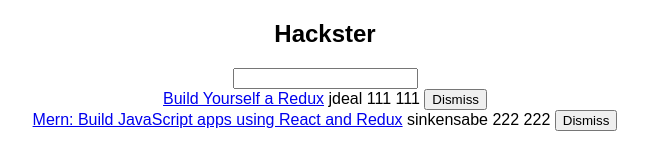
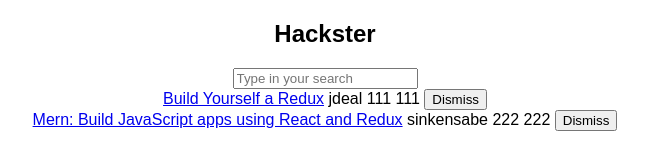
Before and after one commit to oaksofmamre/hackster, a React (Create React App) app: page / in a window 1280 px wide. Shown: the top 160 px of the page, without its empty margins (315-963 px from the left). Built offline with nearby package versions, Linux system fonts and the light colour scheme.

Commit message:
refactor

```diff
--- a/src/App.js
+++ b/src/App.js
@@ -57,25 +57,21 @@
   }
 }
 
-class Search extends Component {
-  render() {
-    const { value, onChange } = this.props;
+function Search({ value, onChange, children }) {
   return (
     <form>
+      {children}
       <input
         type="text"
         value={value}
-          // placeholder="Type in your search"
+        placeholder="Type in your search"
         onChange={onChange}
       />
     </form>
   );
 }
-}
 
-class Table extends Component {
-  render() {
-    const { list, pattern, onDismiss } = this.props;
+function Table({ list, pattern, onDismiss }) {
   return (
     <div>
       {list.filter(isSearched(pattern)).map(item => (
@@ -97,17 +93,13 @@
     </div>
   );
 }
-}
 
-class Button extends Component {
-  render() {
-    const { onClick, className, children } = this.props;
+function Button({ onClick, className = "", children }) {
   return (
     <button onClick={onClick} className={className} type="button">
       {children}
     </button>
   );
 }
-}
 
 export default App;
```
Lines whose indentation alone changed are shown as unchanged.
